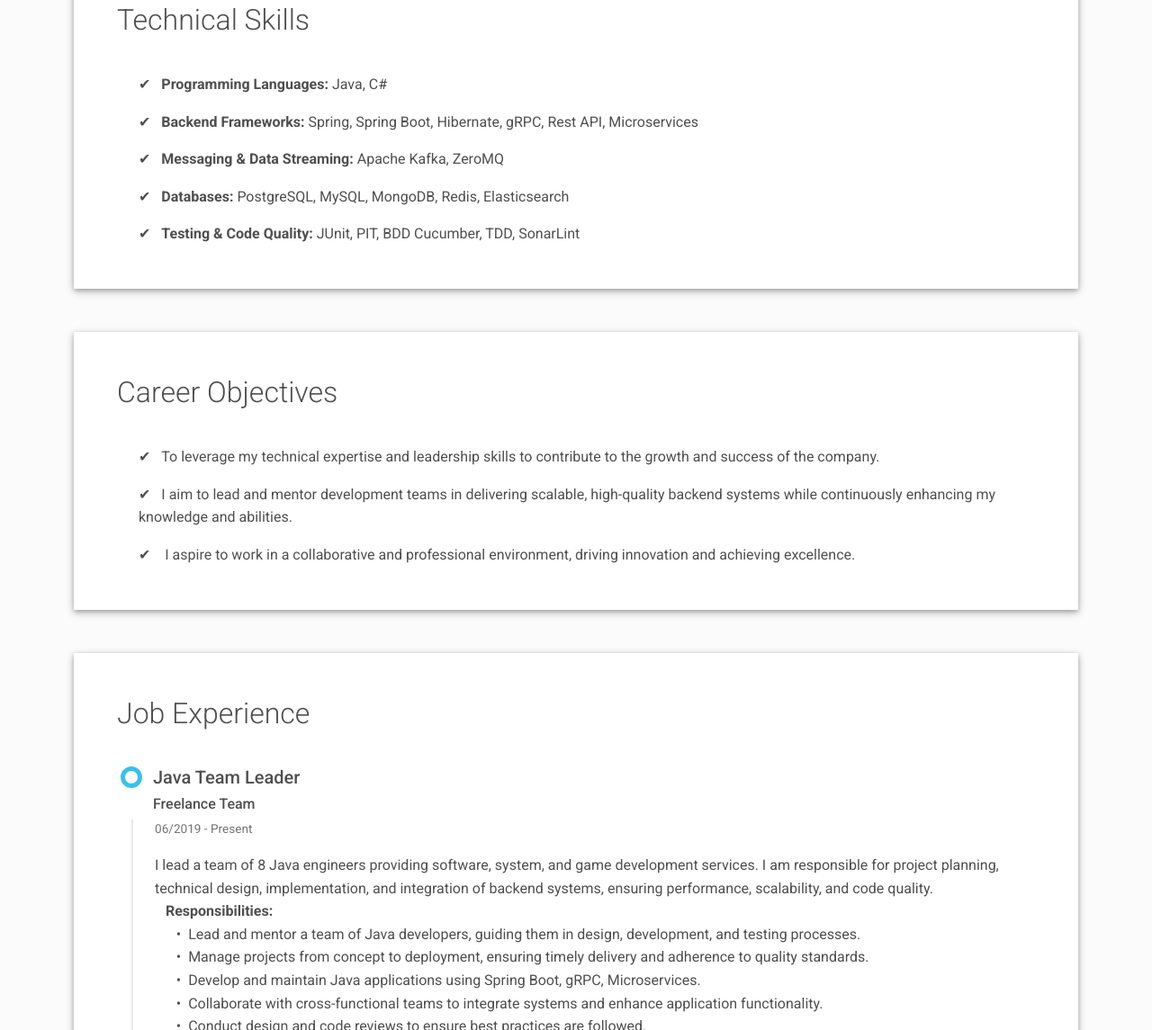
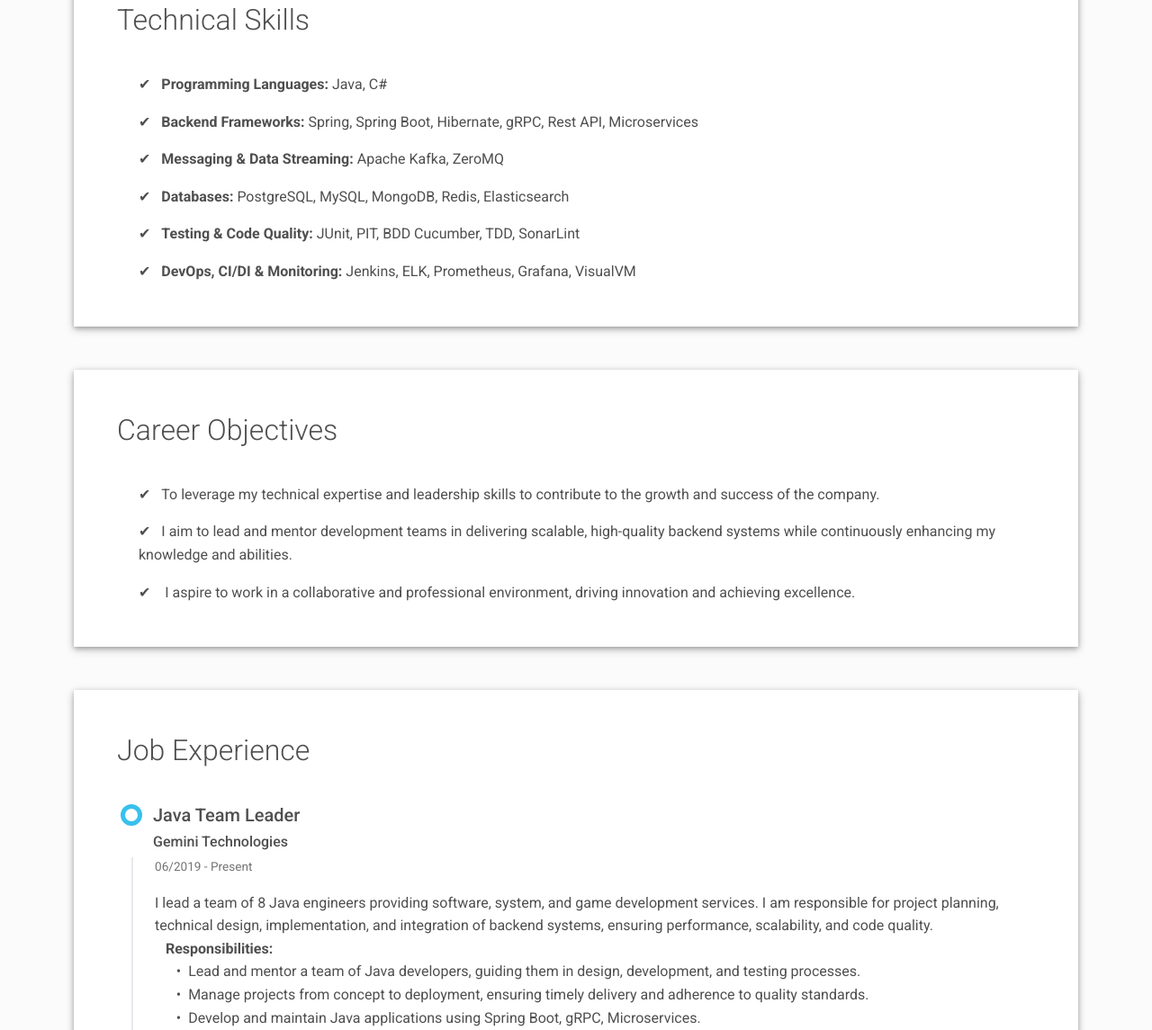
Before and after one commit to hoannth/hoannth.github.io, a plain HTML site: page index.html in a window 1280 px wide. Shown: the part 1139-2284 px from the top of the page at 90% size. Drawn offline with Linux system fonts and the light colour scheme.

Commit message:
Ver 4.0.0

```diff
--- a/index.html
+++ b/index.html
@@ -173,6 +173,12 @@
                                 </div>
                             </div>
                         </div>
+                        <div class="" data-aos="fade-in" data-aos-delay="1600">
+                            <div class="px-4 pt-3">
+                                <div>&#10004;&nbsp;&nbsp;&nbsp;<b>DevOps, CI/DI & Monitoring:</b> Jenkins, ELK, Prometheus, Grafana, VisualVM
+                                </div>
+                            </div>
+                        </div>
                     </div>
                 </div>
             </div>
@@ -208,7 +214,7 @@
                         <div class="timeline-card timeline-card-info" data-aos="fade-in" data-aos-delay="0">
                             <div class="timeline-head px-4 pt-3">
                                 <div class="h5">Java Team Leader</div>
-                                <div class="h6">Freelance Team</div>
+                                <div class="h6">Gemini Technologies</div>
                             </div>
                             <div class="timeline-body px-4 pb-4">
                                 <div class="text-muted text-small mb-3">06/2019 - Present</div>
```
